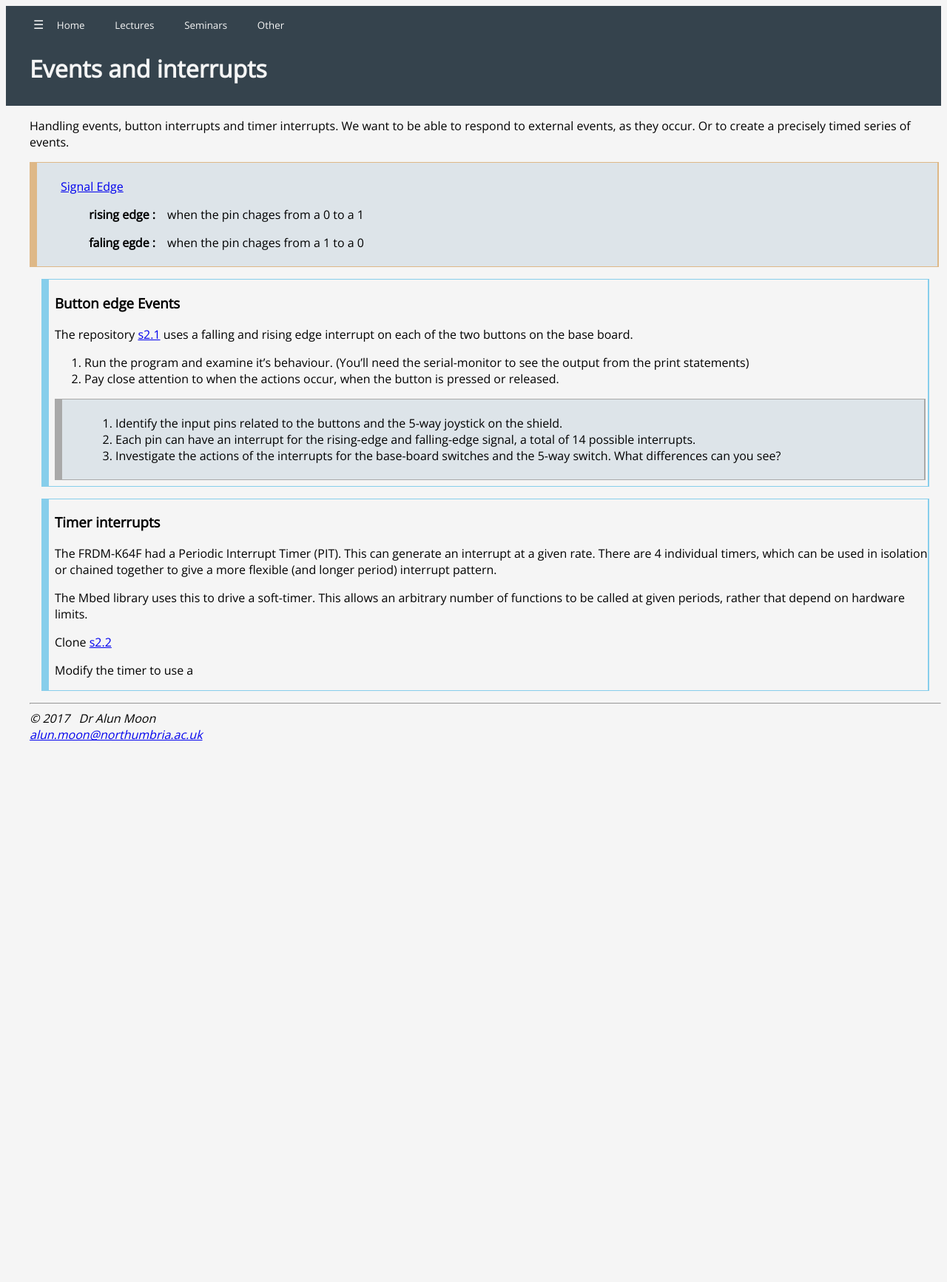
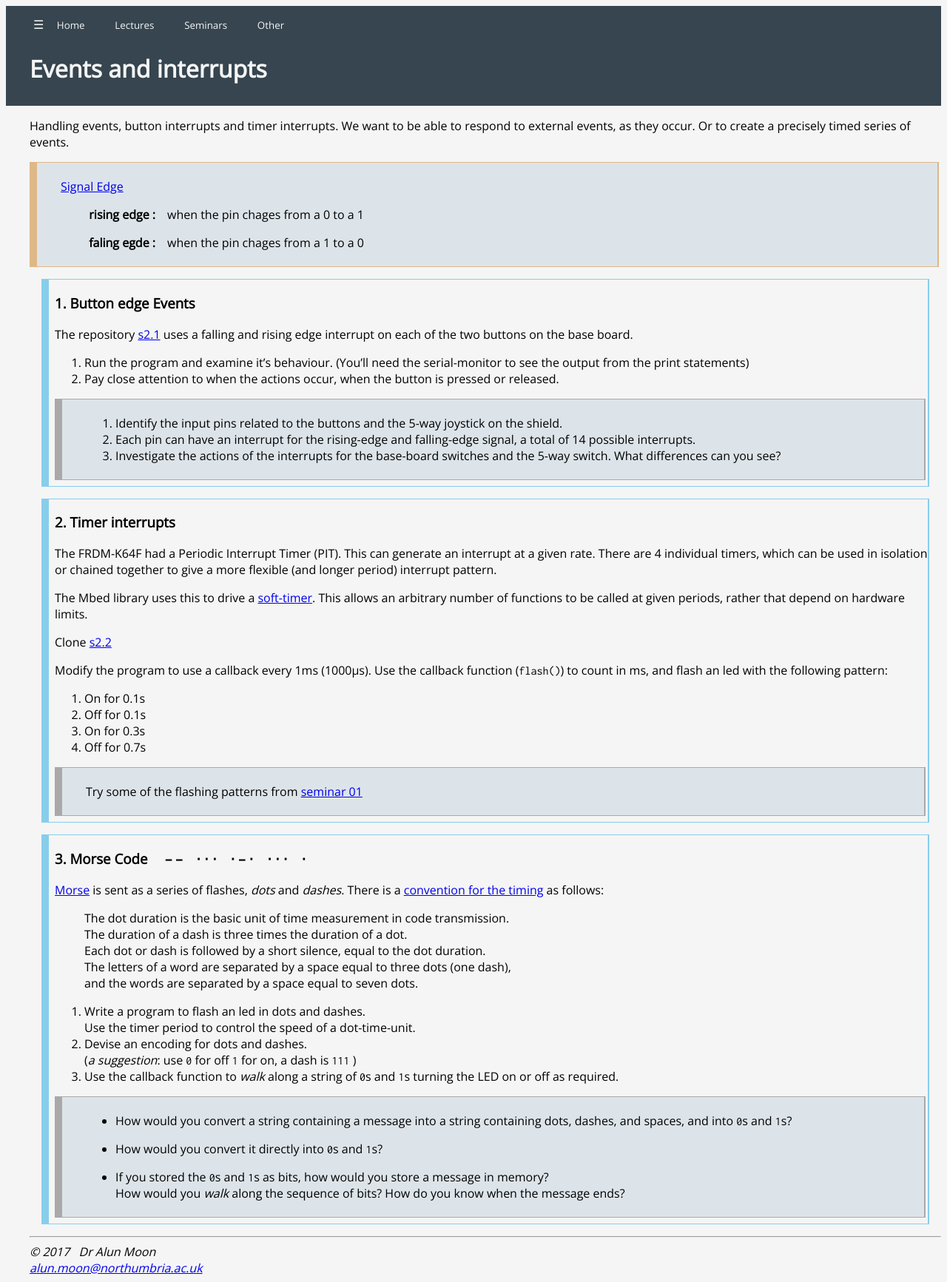
Before and after one commit to kf5011/kf5011.github.io, a Jekyll site: the page built from _seminars/02.md, in a window 1280 px wide. Shown: the whole page at 74% size. Built offline with Jekyll 4.4.1, drawn with Linux system fonts in a browser that asks for light colours; before the commit the page ends 1012 px from its top, so only the background shows below that.

Commit message:
seminar two

```diff
--- a/_seminars/02.md
+++ b/_seminars/02.md
@@ -29,7 +29,7 @@ Or to create a precisely timed series of events.
 </section>
 
 <section class="exercise">
-### Button edge Events
+### 1. Button edge Events
 The repository [s2.1](https://github.com/kf5011/s2.1) uses a falling and rising edge interrupt on each of the two buttons on the base board.
 
 1. Run the program and examine it's behaviour.  (You'll need the serial-monitor to see the output from the print statements)
@@ -43,13 +43,47 @@ The repository [s2.1](https://github.com/kf5011/s2.1) uses a falling and rising
 </section>
 
 <section class="exercise">
-### Timer interrupts
+### 2. Timer interrupts
 The FRDM-K64F had a Periodic Interrupt Timer (PIT).  This can generate an interrupt at a given rate.  There are 4 individual timers, which can be used in isolation or chained together to give a more flexible (and longer period) interrupt pattern.
 
-The Mbed library uses this to drive a soft-timer.  This allows an arbitrary number of functions to be called at given periods, rather that depend on hardware limits.
+The Mbed library uses this to drive a [soft-timer](https://os.mbed.com/docs/latest/reference/ticker.html).  This allows an arbitrary number of functions to be called at given periods, rather that depend on hardware limits.
 
 Clone [s2.2](https://github.com/kf5011/s2.2)
 
-Modify the timer to use a
+Modify the program to use a callback every 1ms (1000µs).
+Use the callback function (`flash()`) to count in ms, and flash an led with the following pattern:
 
+  1. On for 0.1s
+  1. Off for 0.1s
+  1. On for 0.3s
+  1. Off for 0.7s
+
+  <section class="question">
+  Try some of the flashing patterns from [seminar 01]({{site.baseurl}}{% link _seminars/01.md %}#exercises)
+  </section>
 </section>
+
+<section class="exercise">
+### 3. Morse Code  – – ⋅ ⋅ ⋅ ⋅ – ⋅ ⋅ ⋅ ⋅ ⋅
+[Morse](https://en.wikipedia.org/wiki/Morse_code) is sent as a series of flashes, _dots_ and _dashes_.  There is a [convention for the timing](https://en.wikipedia.org/wiki/Morse_code#Representation.2C_timing.2C_and_speeds) as follows:
+
+>  The dot duration is the basic unit of time measurement in code transmission.
+> The duration of a dash is three times the duration of a dot.
+> Each dot or dash is followed by a short silence, equal to the dot duration.
+> The letters of a word are separated by a space equal to three dots (one dash),
+> and the words are separated by a space equal to seven dots.
+
+1. Write a program to flash an led in dots and dashes.
+   Use the timer period to control the speed of a dot-time-unit.
+2. Devise an encoding for dots and dashes.
+    (_a suggestion_: use `0` for off `1` for on, a dash is `111` )
+3. Use the callback function to _walk_ along a string of `0`s and `1`s  turning the LED on or off as required.
+
+<section class="question">
+* How would you convert a string containing a message into a string containing dots, dashes, and spaces, and into `0`s and `1`s?
+* How would you convert it directly into `0`s and `1`s?
+
+* If you stored the `0`s and `1`s as bits, how would you store a message in memory?
+How would you _walk_ along the sequence of bits?
+How do you know when the message ends?
+</section>
--- a/css/menu.scss
+++ b/css/menu.scss
@@ -3,8 +3,9 @@ title: css driven menu
 ---
 @import 'colours';
 
-$backgnd: darken($Charcoal, 0.6);
-$menubg: darken($Charcoal, 0.4);
+$backgnd: $Charcoal;
+$menubg: lighten($Charcoal, 12%);
+$submenu: lighten($Charcoal, 5%);
 
 header {
 margin: 0px 0px 0px -2em;
@@ -36,11 +37,10 @@ color: inherit;
 text-decoration: none;
 }
 header nav li:hover {
-    background: $menubg;
-    box-shadow: inset 0 0 0.7em Whitesmoke;
+    background-color: $menubg;
 }
 header nav li ul {
-    background: $menubg;
+  background-color: $menubg;
   position: absolute;
   display: none;
   width: inherit;
@@ -52,3 +52,6 @@ header nav li:hover ul {
 header nav li ul li {
   display: inline-block;
 }
+header nav li ul li:hover {
+  background-color: $submenu;
+}
```
